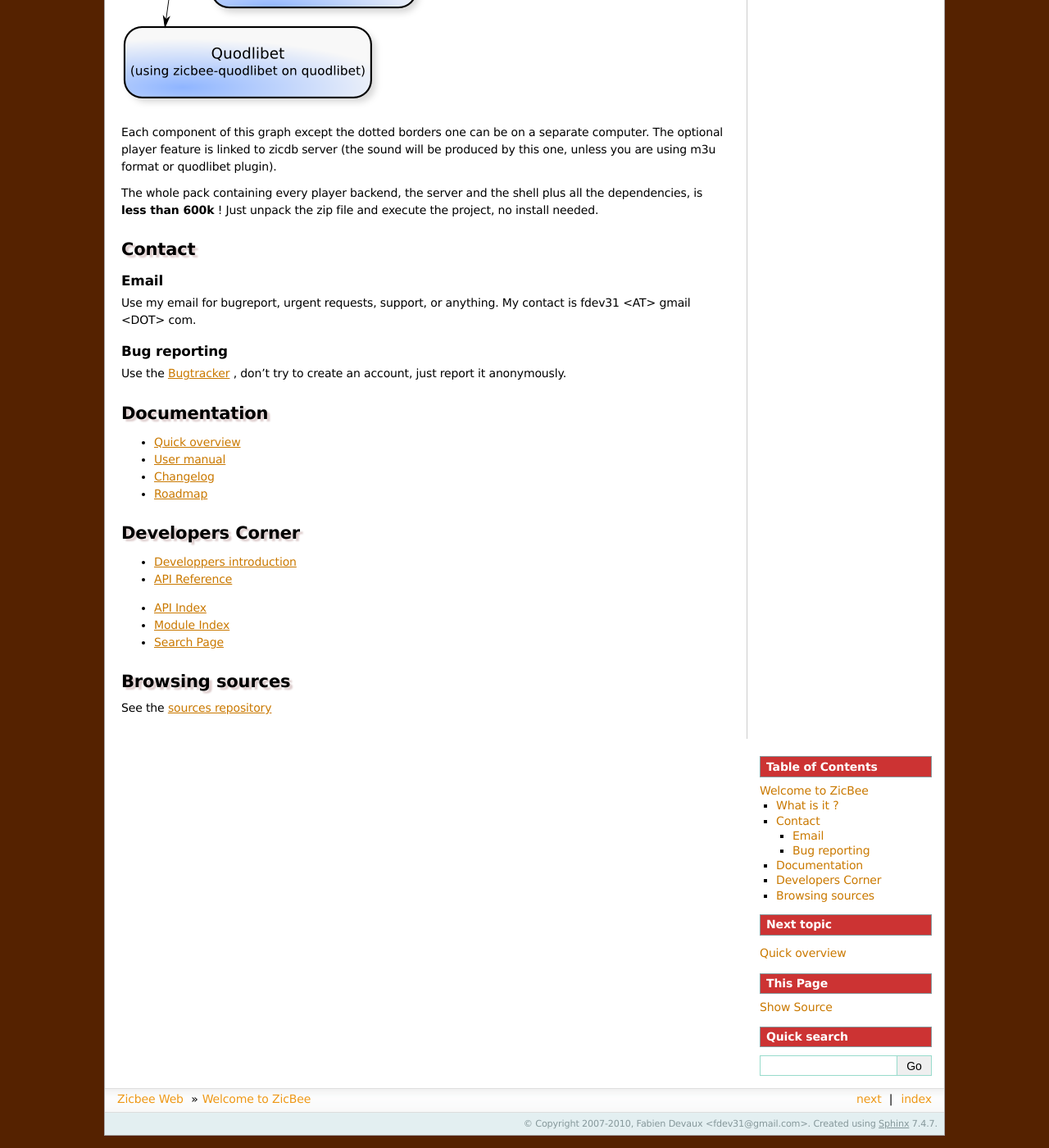
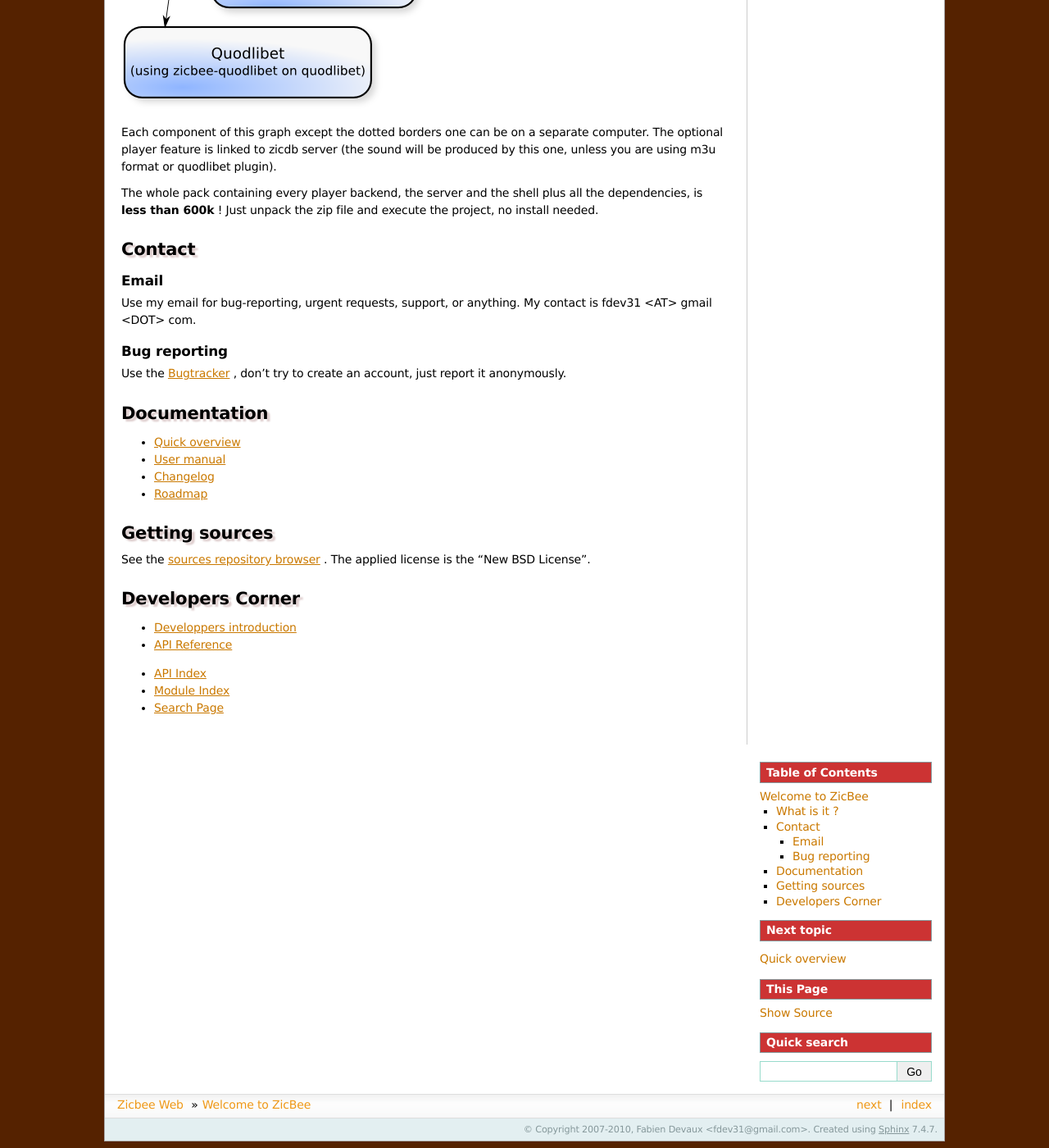
Before and after one commit to fdev31/zicbee-workshop, a Sphinx documentation site: the page built from docs/source/index.rst, in a window 1280 px wide and 1400 px high, scrolled down 663 px. Shown: the whole window at 82% size. Built offline with Sphinx 7.4.7, drawn with Linux system fonts in a browser that asks for light colours; formulas are drawn with MathJax 3.

Commit message:
update home page

```diff
--- a/docs/source/index.rst
+++ b/docs/source/index.rst
@@ -40,7 +35,7 @@
 Email
 -----
 
-Use my email for bugreport, urgent requests, support, or anything.
+Use my email for bug-reporting, urgent requests, support, or anything.
 My contact is fdev31 <AT> gmail <DOT> com.
 
 Bug reporting
@@ -61,8 +56,10 @@
     roadmap
 
 
-.. todolist::
+Getting sources
+***************
 
+See the `sources repository browser <sources>`_ . The applied license is the "New BSD License".
 
 Developers Corner
 *****************
@@ -76,11 +73,7 @@
 * :ref:`modindex`
 * :ref:`search`
 
-Browsing sources
-****************
-
-See the `sources repository <http://zicbee.gnux.info/hg/>`_
-
-
+.. todolist::
 
 .. _Bugtracker: http://zicbee.gnux.info/bugtraq
+.. _sources: http://zicbee.gnux.info/hg/
```
Also changed, not shown: other parts of docs/source/index.rst (+0 -5 lines).
